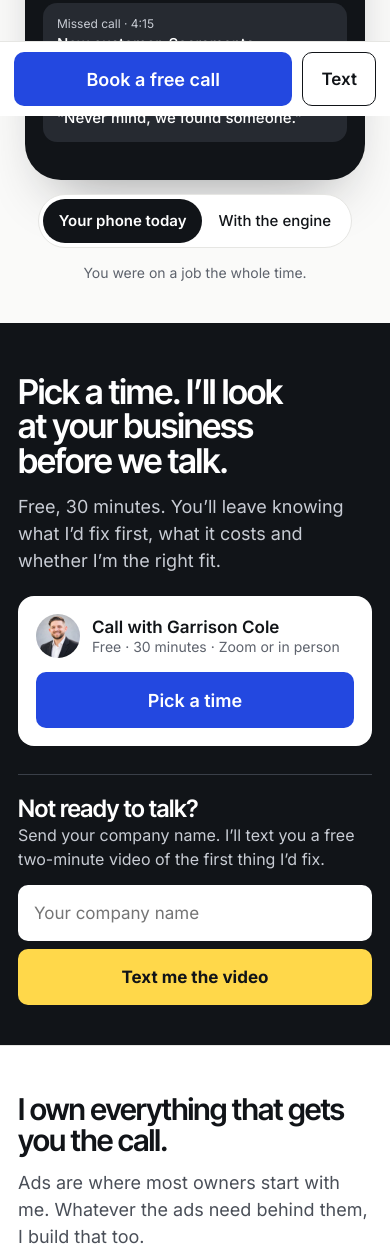
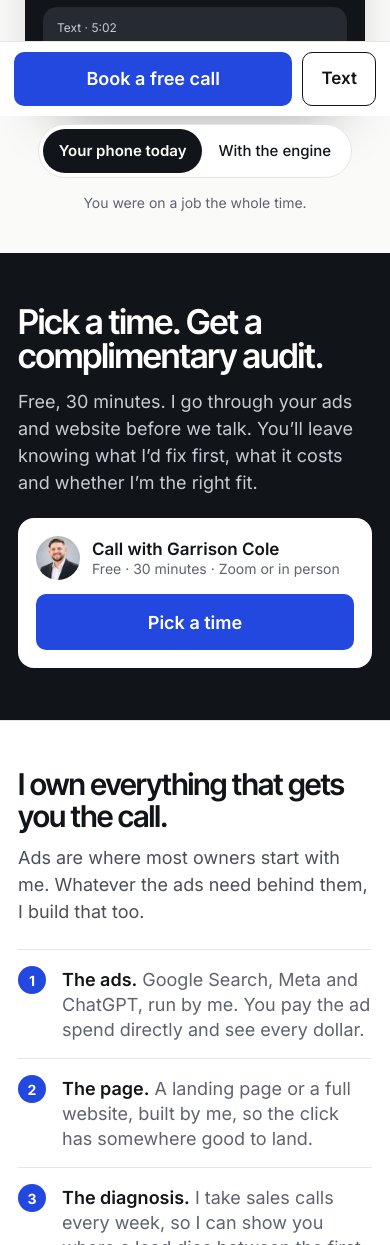
Before and after one commit to garrison-cole/garrisoncole.com, a plain HTML site: page growth-sacramento.html in a window 390 px wide. Shown: the part 728-1973 px from the top of the page. Drawn offline with Linux system fonts and the light colour scheme; a script that the page names is missing.

Commit message:
Landing pages: one ask per page, audit named on the ads pages
- growth, growth-sacramento: video button and video form removed; the
  calendar heading now names the complimentary audit, matched to the ad
  clicked (Google Ads, Facebook ads, or Google listing)
- websites, websites-sacramento: 'Build mine first' removed from the top;
  the draft form stays below the calendar
- all four: phone bottom bar hides while the calendar section is on screen
- pages rebuilt with _tools/prerender.py; lp.js cache tag 20261115a

Co-Authored-By: Claude Fable 5.2 <noreply@anthropic.com>
Claude-Session: https://claude.ai/code/session_017ezt8dvXLdnp4dYm9t6nFe

```diff
--- a/growth-sacramento.html
+++ b/growth-sacramento.html
@@ -30,7 +30,8 @@ img{max-width:100%}
 .tapme:hover{transform:translateY(-1px);box-shadow:0 8px 18px -12px rgba(17,20,24,.55)}
 .tapme:active{transform:scale(.98)}
 .rng{display:block;width:100%;height:28px;margin:6px 0 2px;accent-color:#2348E0;cursor:pointer}
-.stick{position:sticky;bottom:0;z-index:5}
+.stick{position:sticky;bottom:0;z-index:5;transition:opacity .15s ease}
+html.at-book .stick{opacity:0;visibility:hidden;pointer-events:none}
 @media (min-width:768px){.stick{display:none !important}}
 @media (prefers-reduced-motion: reduce){.in1,.in2,.in3{animation:none}.tapme{transition:none}}
 button:disabled{opacity:.6;cursor:default}
@@ -39,7 +40,7 @@ button:disabled{opacity:.6;cursor:default}
 #dc-root{min-height:100vh}
 @media (prefers-reduced-motion: reduce){html{scroll-behavior:auto}}
 </style>
-<script src="lp.js?v=20261113a" defer></script>
+<script src="lp.js?v=20261115a" defer></script>
 </head>
 <body>
 <a class="vh" href="#start">Skip to the page</a>
@@ -63,7 +64,6 @@ button:disabled{opacity:.6;cursor:default}
 
 <div style="display: flex; flex-wrap: wrap; gap: 10px">
 <a href="#book" class="tapme" style="display: inline-flex; align-items: center; justify-content: center; min-height: 58px; padding: 0 26px; border-radius: 10px; background: #2348E0; color: #FFFFFF; text-decoration: none; font-size: 18px; font-weight: 600">Book a free call</a>
-<a href="#video" class="tapme" style="display: inline-flex; align-items: center; justify-content: center; min-height: 58px; padding: 0 22px; border: 1.5px solid #111418; border-radius: 10px; background: #FFFFFF; color: #111418; text-decoration: none; font-size: 18px; font-weight: 600">Get a free video</a>
 </div>
 
 <div style="display: flex; align-items: center; gap: 12px; padding-top: 4px">
@@ -107,8 +107,8 @@ button:disabled{opacity:.6;cursor:default}
 <section id="book" class="dark" style="background: #111418; color: #FFFFFF">
 <div style="max-width: 1160px; margin: 0 auto; padding: clamp(52px, 6vw, 88px) clamp(18px, 4vw, 40px) clamp(28px, 4vw, 40px); display: flex; flex-wrap: wrap; gap: clamp(22px, 3vw, 32px); align-items: flex-start">
 <div style="flex: 1 1 100%; min-width: 0; display: flex; flex-direction: column; gap: 14px">
-<h2 style="margin: 0; font-family: 'Inter Tight', 'Inter', sans-serif; font-size: clamp(34px, 24px + 2.6vw, 56px); font-weight: 600; line-height: 1.02; letter-spacing: -0.03em; max-width: 900px; text-wrap: balance">Pick a time. I’ll look at your business before we talk.</h2>
-<p style="margin: 0; max-width: 480px; font-size: 18px; color: #C8CCD4">Free, 30 minutes. You’ll leave knowing what I’d fix first, what it costs and whether I’m the right fit.</p>
+<h2 style="margin: 0; font-family: 'Inter Tight', 'Inter', sans-serif; font-size: clamp(34px, 24px + 2.6vw, 56px); font-weight: 600; line-height: 1.02; letter-spacing: -0.03em; max-width: 900px; text-wrap: balance">Pick a time. Get a complimentary audit.</h2>
+<p style="margin: 0; max-width: 480px; font-size: 18px; color: #C8CCD4">Free, 30 minutes. I go through your ads and website before we talk. You’ll leave knowing what I’d fix first, what it costs and whether I’m the right fit.</p>
 </div>
 <div class="light" style="flex: 1 1 100%; max-width: 900px; min-width: 0; margin: 0; padding: 18px; background: #FFFFFF; color: #111418; border-radius: 16px; display: flex; flex-direction: column; gap: 14px">
 <div style="display: flex; align-items: center; gap: 12px">
@@ -123,25 +123,8 @@ button:disabled{opacity:.6;cursor:default}
 </div>
 </div>
 
-<div id="video" style="max-width: 1160px; margin: 0 auto; padding: 0 clamp(18px, 4vw, 40px) clamp(40px, 5vw, 60px)">
-<div style="display: flex; flex-wrap: wrap; align-items: center; gap: 14px 32px; padding: 20px 0 0; border-top: 1px solid #3A3F48">
-<div style="flex: 1 1 320px; min-width: 0">
-<div style="font-family: 'Inter Tight', 'Inter', sans-serif; font-size: 24px; font-weight: 600; letter-spacing: -0.02em; line-height: 1.15">Not ready to talk?</div>
-<div style="font-size: 16px; color: #C8CCD4">Send your company name. I’ll text you a free two-minute video of the first thing I’d fix.</div>
-</div>
-<div style="flex: 1 1 340px; max-width: 480px; min-width: 0">
+<div style="height: clamp(24px, 3vw, 40px)"></div>
 
-<form style="display: flex; flex-wrap: wrap; gap: 8px; margin: 0">
-<label for="co1" style="position: absolute; width: 1px; height: 1px; overflow: hidden; clip-path: inset(50%)">Company name</label>
-<input id="co1" type="text" autocomplete="organization" placeholder="Your company name" value="" style="flex: 1 1 200px; min-width: 0; min-height: 56px; box-sizing: border-box; padding: 0 16px; font-size: 17px; border: 0; border-radius: 10px; background: #FFFFFF; color: #111418">
-<button type="submit" class="tapme" style="flex: 1 0 auto; min-height: 56px; padding: 0 22px; border: 0; border-radius: 10px; background: #FFD84A; color: #111418; font-size: 17px; font-weight: 700">Text me the video</button>
-</form>
-
-
-
-</div>
-</div>
-</div>
 </section>
 
 
@@ -385,7 +368,6 @@ button:disabled{opacity:.6;cursor:default}
 
 <div style="display: flex; flex-wrap: wrap; gap: 10px">
 <a href="#book" class="tapme" style="display: inline-flex; align-items: center; justify-content: center; min-height: 58px; padding: 0 26px; border-radius: 10px; background: #2348E0; color: #FFFFFF; text-decoration: none; font-size: 18px; font-weight: 600">Book a free call</a>
-<a href="#video" class="tapme" style="display: inline-flex; align-items: center; justify-content: center; min-height: 58px; padding: 0 22px; border: 1.5px solid #111418; border-radius: 10px; background: #FFFFFF; color: #111418; text-decoration: none; font-size: 18px; font-weight: 600">{{altBtn}}</a>
 </div>
 
 <div style="display: flex; align-items: center; gap: 12px; padding-top: 4px">
@@ -501,7 +483,9 @@ button:disabled{opacity:.6;cursor:default}
 </div>
 </div>
 
-<div id="video" style="max-width: 1160px; margin: 0 auto; padding: 0 clamp(18px, 4vw, 40px) clamp(40px, 5vw, 60px)">
+<sc-if value="{{grow}}" hint-placeholder-val="{{ true }}"><div style="height: clamp(24px, 3vw, 40px)"></div></sc-if>
+<sc-if value="{{web}}" hint-placeholder-val="{{ false }}">
+<div id="draft" style="max-width: 1160px; margin: 0 auto; padding: 0 clamp(18px, 4vw, 40px) clamp(40px, 5vw, 60px)">
 <div style="display: flex; flex-wrap: wrap; align-items: center; gap: 14px 32px; padding: 20px 0 0; border-top: 1px solid #3A3F48">
 <div style="flex: 1 1 320px; min-width: 0">
 <div style="font-family: 'Inter Tight', 'Inter', sans-serif; font-size: 24px; font-weight: 600; letter-spacing: -0.02em; line-height: 1.15">{{altH}}</div>
@@ -531,6 +515,7 @@ button:disabled{opacity:.6;cursor:default}
 </div>
 </div>
 </div>
+</sc-if>
 </section>
 
 <!-- What I do -->
--- a/lp.js
+++ b/lp.js
@@ -248,6 +248,14 @@ function kwTopic(kw, web, home = "Roseville", def = "") {
   if (!k) return "Google Ads management in " + home;
   return "Marketing for contractors";
 }
+/** What the complimentary audit covers, matched to the ad they clicked. */
+function auditWhat(kw) {
+  const k = String(kw == null ? "" : kw).toLowerCase();
+  if (kwMeta(k)) return "Facebook ads and website";
+  if (/google ads|adwords|ppc/.test(k)) return "Google Ads and website";
+  if (k) return "Google listing and website";
+  return "ads and website";
+}
 /* What owners say. The ones they tap ride along with the lead as "said". */
 const PAINS = {
   websites: ["Customers look me up, then call the next guy.", "My site looks like 2015.", "I paid a web designer and got a template.", "I don’t have a website yet."],
@@ -291,6 +299,7 @@ function selfTest() {
     ["kwTopic page topic", kwTopic("", false, "Sacramento", "Digital marketing in Sacramento") === "Digital marketing in Sacramento"],
     ["kwTopic never prints agency, company or near me", ["digital marketing agency sacramento", "marketing agency near me", "marketing companies sacramento", "advertising agency sacramento", "web design company sacramento", "website design near me", "web designer near me", "marketing company roseville"].every((x) => !/agenc|compan|near me/i.test(kwTopic(x, false, "Sacramento") + kwTopic(x, true, "Sacramento")))],
     ["kwMeta", kwMeta("Instagram ads management") === true && kwMeta("google ads") === false],
+    ["auditWhat follows the ad", auditWhat("facebook ads agency") === "Facebook ads and website" && auditWhat("google ads management roseville") === "Google Ads and website" && auditWhat("marketing agency near me") === "Google listing and website" && auditWhat("") === "ads and website"],
     ["quoteLeak", quoteLeak(20, 5000) === 10000],
     ["six growth pains, four website pains", PAINS.growth.length === 6 && PAINS.websites.length === 4]
   ];
@@ -467,7 +476,6 @@ class Component extends DCLogic {
       lede: web
         ? "I’m a Roseville local. I build yours first, and you pay only if you want it live."
         : "I’m a Roseville local. I run your ads and build the page behind them, then help you turn more of those leads into booked jobs.",
-      altBtn: web ? "Build mine first" : "Get a free video",
 
       today: !st.engine, engine: st.engine,
       mockId: st.engine ? "mock-b" : "mock-a",
@@ -480,13 +488,13 @@ class Component extends DCLogic {
         ? (st.engine ? "Built first. You pay only if you want it live." : "What a customer sees when they look you up.")
         : (st.engine ? "You never left the job. The work got booked anyway." : "You were on a job the whole time."),
 
-      bookH: web ? "Pick a time. I’ll build yours before you pay." : "Pick a time. I’ll look at your business before we talk.",
-      bookSub: web ? "Free, 30 minutes. One flat price, and you hear it before I build." : "Free, 30 minutes. You’ll leave knowing what I’d fix first, what it costs and whether I’m the right fit.",
+      bookH: web ? "Pick a time. I’ll build yours before you pay." : "Pick a time. Get a complimentary audit.",
+      bookSub: web ? "Free, 30 minutes. One flat price, and you hear it before I build." : "Free, 30 minutes. I go through your " + auditWhat(kw) + " before we talk. You’ll leave knowing what I’d fix first, what it costs and whether I’m the right fit.",
       hasCal: !!LP.CAL_LINK && !st.calDown, noCal: !LP.CAL_LINK || st.calDown,
       bookingUrl: LP.BOOKING_URL || "#", bookClick: () => track("booking_click", { from: "page" }),
-      altH: web ? "Rather see it first?" : "Not ready to talk?",
-      altSub: web ? "Send your company name. I’ll build a first draft and text you the link." : "Send your company name. I’ll text you a free two-minute video of the first thing I’d fix.",
-      cta: web ? "Build mine" : "Text me the video",
+      altH: "Rather see it first?",
+      altSub: "Send your company name. I’ll build a first draft and text you the link.",
+      cta: "Build mine",
       company: st.company, phone: st.phone, trap: st.trap,
       err: !!st.err, errMsg: st.err, sendFail: st.sendFail, smsHref: smsHref(co, PAGE),
       sendLabel: st.sending ? "Sending" : "Text it to me",
@@ -568,6 +576,20 @@ function initSent() {
   captureAd(); initTracking();
   if (document.getElementById("dc-tpl")) DCLite.mount(Component, {});
   initSent();
+  /* Phone bottom bar steps aside while the calendar section is on screen. */
+  if (document.getElementById("dc-tpl")) {
+    let queued = false;
+    const check = () => {
+      queued = false;
+      const b = document.getElementById("book"); if (!b) return;
+      const r = b.getBoundingClientRect(), h = window.innerHeight || 0;
+      document.documentElement.classList.toggle("at-book", r.top < h * 0.6 && r.bottom > h * 0.4);
+    };
+    const ask = () => { if (!queued) { queued = true; requestAnimationFrame(check); } };
+    window.addEventListener("scroll", ask, { passive: true });
+    window.addEventListener("resize", ask);
+    ask();
+  }
   document.addEventListener("click", (e) => {
     const a = e.target.closest && e.target.closest("a[href^='tel:'], a[href^='sms:']");
     if (a) track(a.href.indexOf("tel:") === 0 ? "phone_tap" : "text_tap");
```
Also changed, not shown: growth.html (+10 -25 lines), privacy.html (+1 -1 lines), sent.html (+1 -1 lines), websites-sacramento.html (+11 -6 lines), websites.html (+11 -6 lines).
